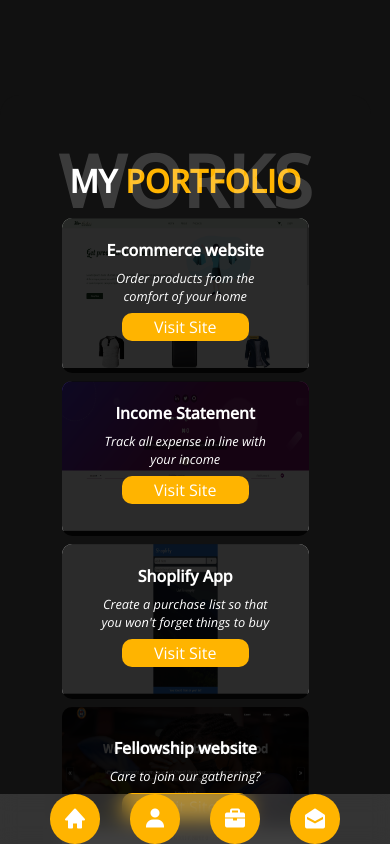
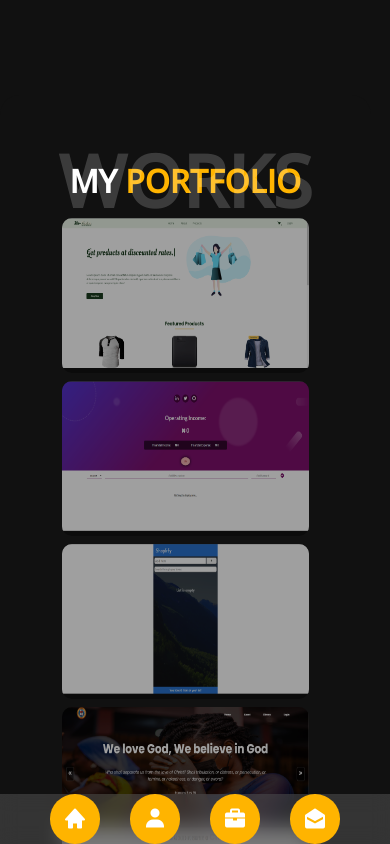
Before and after one commit to toseth97/Portfolio, a React (Create React App) app: page /portfolio in a window 390 px wide. Built offline with nearby package versions, Linux system fonts and the light colour scheme.

Commit message:
adjusted the mobile portfolio

```diff
--- a/src/index.css
+++ b/src/index.css
@@ -543,14 +543,12 @@ a{
     height: 300px;
   }
   .Portfolio_desc{
-    bottom: 0;
+    bottom: -200%;
     opacity: 1;
     width: 100%;
     text-align: center;
   }
-  .Img_shade{
-    background-color: rgba(0, 0, 0, 0.832);
-  }
+
   .All_portfolio{
     display: flex;
     align-items: center;
```
